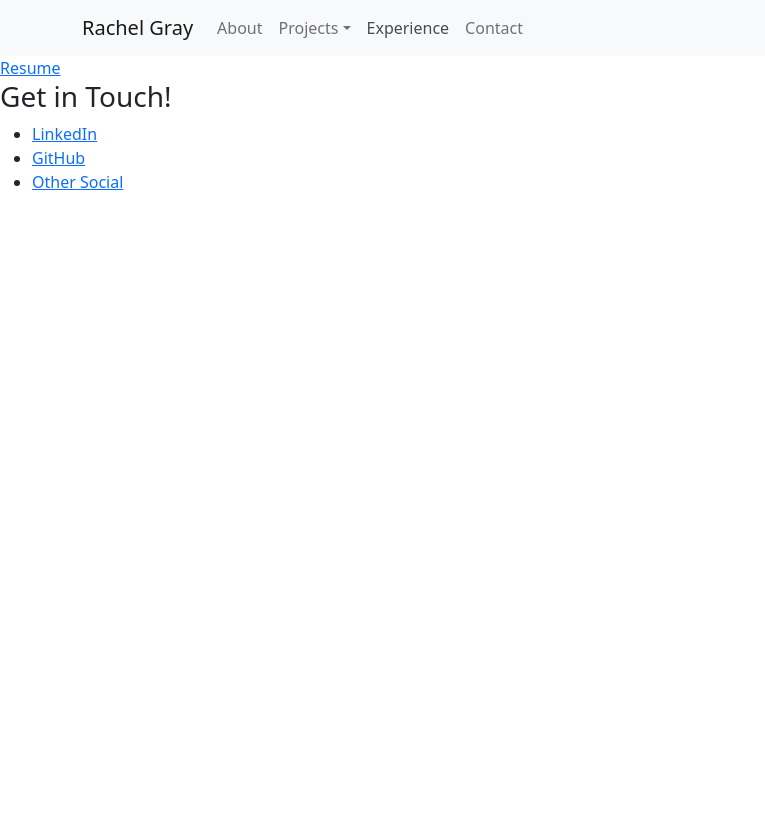
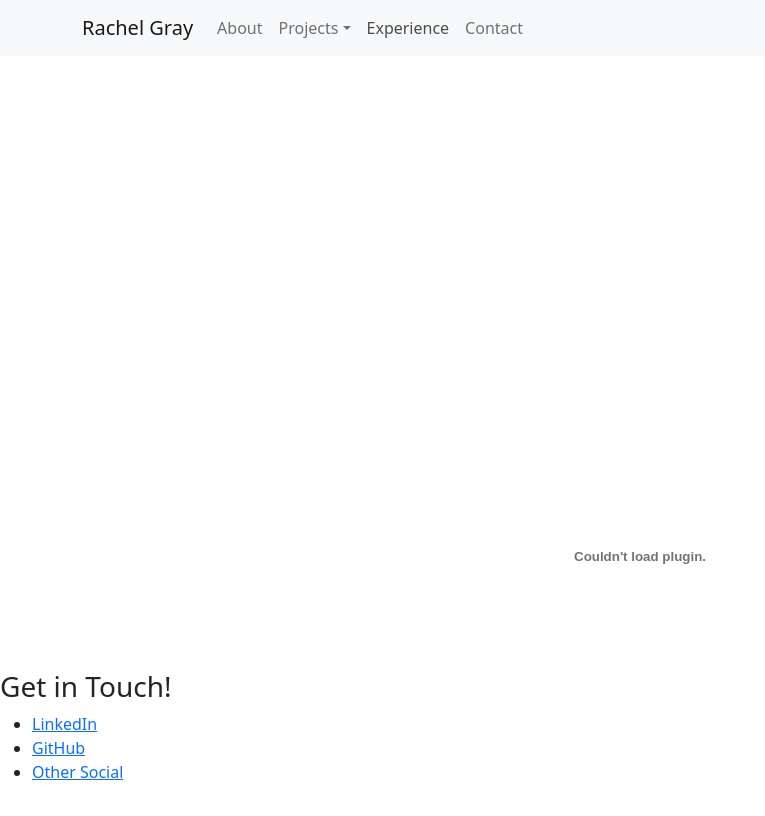
Before and after one commit to rachelgray7448/rachel-react-portfolio, a React (Create React App) app: page / in a window 1280 px wide. Both pictures are taken after a click on the button "Experience". Shown: the top 816 px of the page, without its empty margins (0-765 px from the left). Built offline with nearby package versions, Linux system fonts and the light colour scheme.

Commit message:
formatting contact form

```diff
--- a/package.json
+++ b/package.json
@@ -11,6 +11,7 @@
     "react": "^18.2.0",
     "react-bootstrap": "^2.4.0",
     "react-dom": "^18.2.0",
+    "react-pdf": "^5.7.2",
     "react-scripts": "5.0.1",
     "web-vitals": "^2.1.4"
   },
--- a/public/index.html
+++ b/public/index.html
@@ -9,13 +9,13 @@
       name="description"
       content="Web site created using create-react-app"
     />
-    <link rel="stylesheet" href="https://cdn.jsdelivr.net/npm/bootstrap@4.3.1/dist/css/bootstrap.min.css" integrity="sha384-ggOyR0iXCbMQv3Xipma34MD+dH/1fQ784/j6cY/iJTQUOhcWr7x9JvoRxT2MZw1T" crossorigin="anonymous">
+    <!-- <link rel="stylesheet" href="https://cdn.jsdelivr.net/npm/bootstrap@4.3.1/dist/css/bootstrap.min.css" integrity="sha384-ggOyR0iXCbMQv3Xipma34MD+dH/1fQ784/j6cY/iJTQUOhcWr7x9JvoRxT2MZw1T" crossorigin="anonymous">
     <link
   rel="stylesheet"
   href="https://cdn.jsdelivr.net/npm/bootstrap@5.1.3/dist/css/bootstrap.min.css"
   integrity="sha384-1BmE4kWBq78iYhFldvKuhfTAU6auU8tT94WrHftjDbrCEXSU1oBoqyl2QvZ6jIW3"
   crossorigin="anonymous"
-/>
+/> -->
     <link rel="apple-touch-icon" href="%PUBLIC_URL%/logo192.png" />
     <!--
       manifest.json provides metadata used when your web app is installed on a
--- a/src/App.css
+++ b/src/App.css
@@ -46,3 +46,34 @@
     width: 400px;
     border-radius: 10%
 }
+
+.resume {
+    display: block;
+    margin: auto
+}
+
+.footer {
+    position: absolute;
+    bottom: 0;
+    width: 100%;
+    /* height: 2.5rem; */
+}
+
+.form-content {
+    width: 100%;
+    padding: 4px;
+}
+
+.form {
+    /* display: flex;
+    flex-wrap: wrap; */
+    box-sizing: border-box;
+    padding: 2rem;
+    border-radius: 1rem;
+    background-color: hsl(0, 0%, 100%);
+    border: 4px solid hsl(0, 0%, 90%);
+    /* display: grid; */
+    /* grid-template-columns: 1fr 1fr; */
+    gap: 2rem;
+    justify-content: space-around;
+}
--- a/src/components/Contact/index.js
+++ b/src/components/Contact/index.js
@@ -25,14 +25,23 @@ export const Contact = () => {
     };
 
     return (
-        <form id="contact" ref={form} onSubmit={sendEmail}>
+        <div className="container">
+            <form className="form" id="contact" ref={form} onSubmit={sendEmail}>
+                <div className="form-content">
                     <label>Name</label>
                     <input type="text" name="user_name" />
+                </div>
+                <div className="form-content">
                     <label>Email</label>
                     <input type="email" name="user_email" />
+                </div>
+                <div className="form-content">
                     <label>Message</label>
                     <textarea name="message" />
+                </div>
                 <input type="submit" value="Send" />
             </form>
+
+        </div>
     );
 };
--- a/src/components/Footer/index.js
+++ b/src/components/Footer/index.js
@@ -2,7 +2,7 @@ import React from "react";
 
 export default function Footer() {
     return (
-        <div>
+        <div className="footer">
             <h3>Get in Touch!</h3>
             <ul>
                 <li>
--- a/src/components/Resume/index.js
+++ b/src/components/Resume/index.js
@@ -1,8 +1,15 @@
-import React from 'react'
-import resume from '../../assets/resume.pdf'
+import React from "react";
+import resume from "../../assets/resume.pdf";
 
 export default function index() {
-  return (
-    <a href={resume}>Resume</a>
-  )
+    return (
+        <object
+            className="resume"
+            width="65%"
+            height="1000"
+            data={resume}
+            type="application/pdf"
+            aria-label="resume-pdf"
+        ></object>
+    );
 }
--- a/src/index.js
+++ b/src/index.js
@@ -3,6 +3,7 @@ import ReactDOM from 'react-dom/client';
 import './index.css';
 import App from './App';
 import reportWebVitals from './reportWebVitals';
+import "bootstrap/dist/css/bootstrap.min.css"
 
 const root = ReactDOM.createRoot(document.getElementById('root'));
 root.render(
```
Also changed, not shown: src/components/About/index.js (+3 -3 lines), 1 other file (tests, documents, lock files or other folders). Lines whose indentation alone changed are shown as unchanged.
